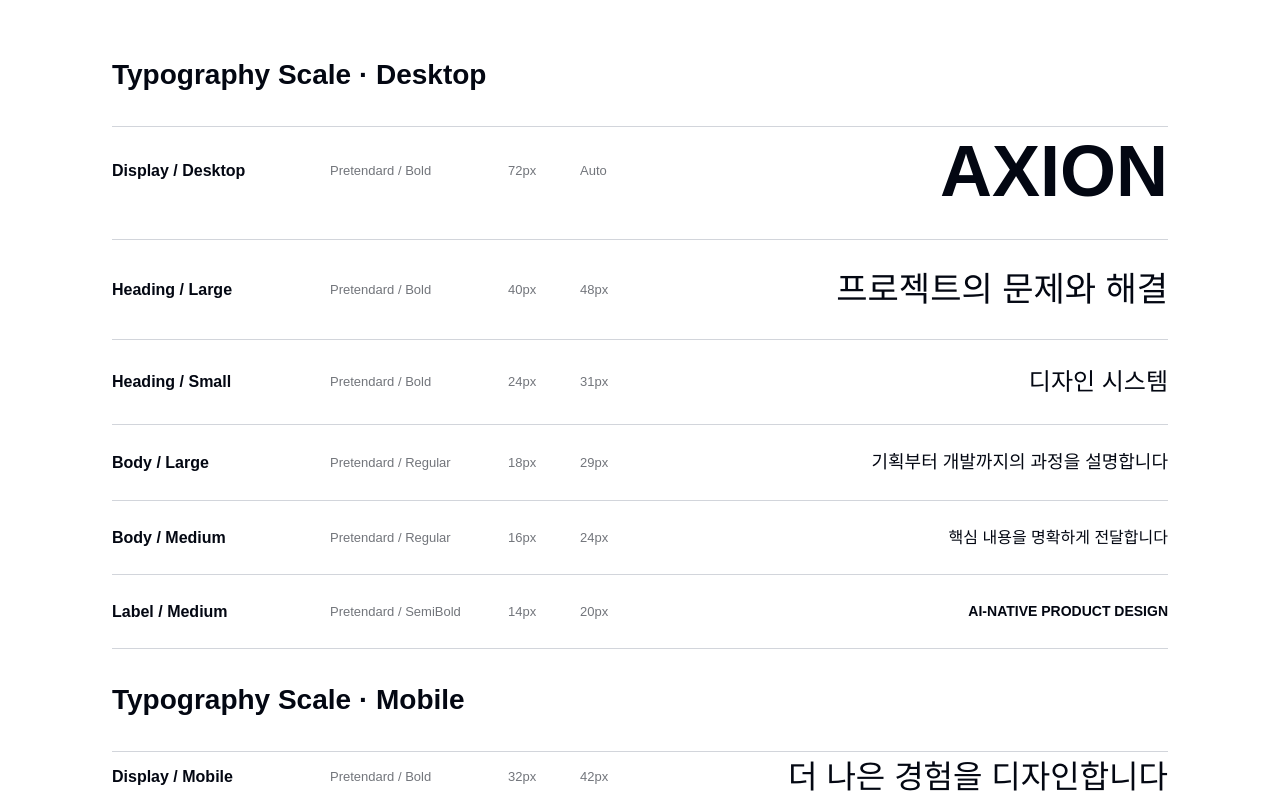
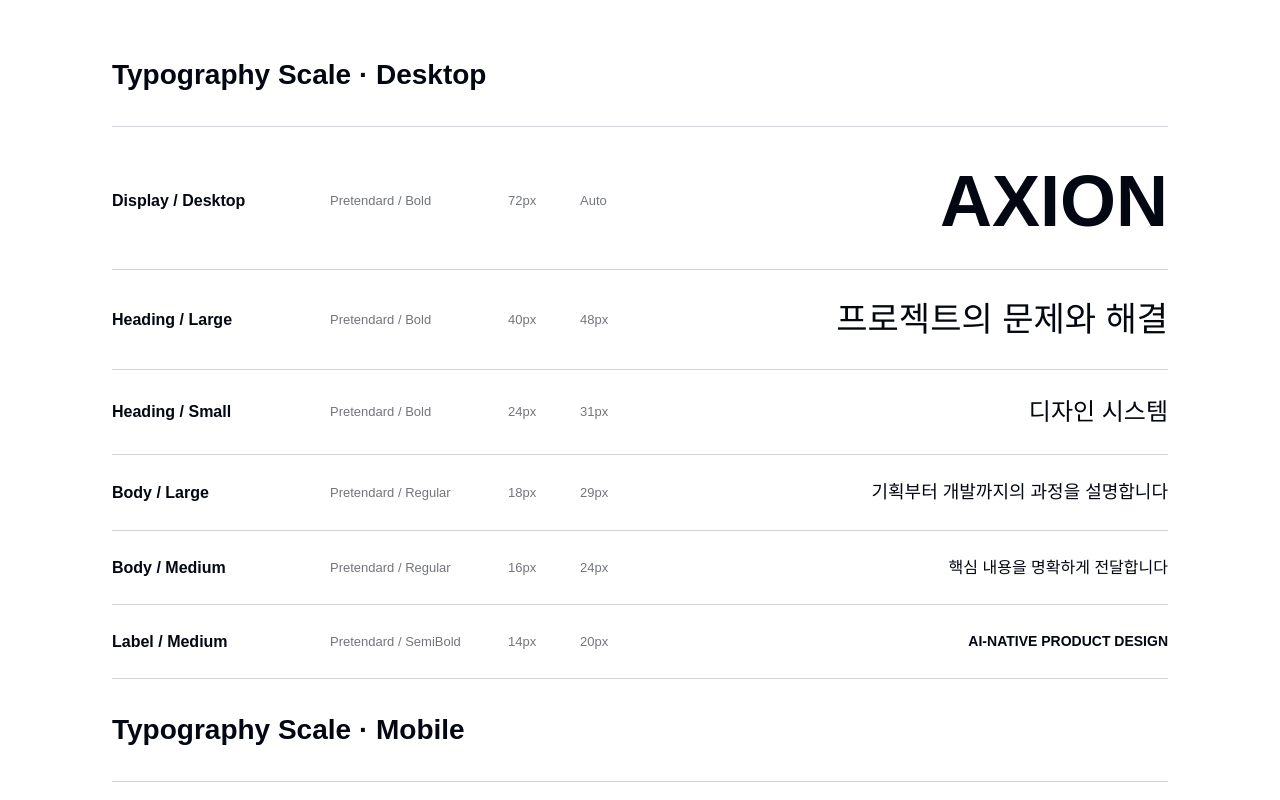
Before and after one commit to rlatjdgh9612/axion-portfolio, a Next.js app: page /projects/detail/axion in a window 1280 px wide. Shown: the part 10500-11300 px from the top of the page. Built offline with nearby package versions, Linux system fonts and the light colour scheme; a web font is replaced by a local one.

Commit message:
fix: restore 30px gap above first typography scale row

```diff
--- a/app/globals.css
+++ b/app/globals.css
@@ -749,7 +749,7 @@ html[data-theme="dark"] body:has(.projects-index) .site-footer .button-secondary
 .type-scale { margin-top: 30px; }
 .type-scale h4 { margin: 0; padding: 0 0 30px; border-bottom: 1px solid var(--line); font-size: 28px; }
 .type-row { min-height: 74px; padding: 24px 0; display: grid; grid-template-columns: 200px 160px 54px 54px 1fr; align-items: center; gap: 18px; border-bottom: 1px solid var(--line); }
-.type-row:first-of-type { padding-top: 0; }
+.type-row:first-of-type { padding-top: 30px; }
 .type-row > b { font-size: 16px; }
 .type-row > span { color: var(--muted); font-size: 13px; }
 .type-row > strong { justify-self: end; text-align: right; white-space: nowrap; }
```
